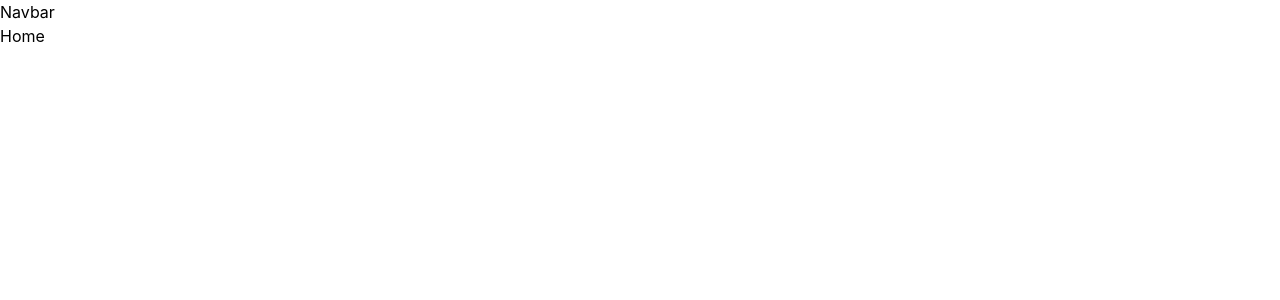
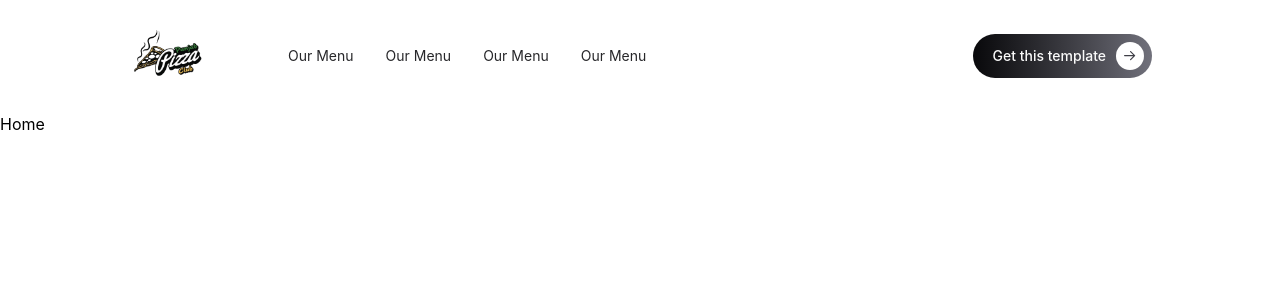
Before and after one commit to hassaanhaider88/PunjabPizzaClub, a React (Vite) app in the folder FrontEnd/: page / in a window 1280 px wide. Shown: the top 300 px of the page. Built offline with nearby package versions, Linux system fonts and the light colour scheme.

Commit message:
working on navbar

```diff
--- a/FrontEnd/src/components/Navbar.jsx
+++ b/FrontEnd/src/components/Navbar.jsx
@@ -1,8 +1,86 @@
-import React from "react";
-import { toast } from "react-toastify";
+import { MdOutlineKeyboardArrowDown } from "react-icons/md";
+import React, { useState } from "react";
+import { Link } from "react-router-dom";
+const Navbar = () => {
+  const [menuOpen, setMenuOpen] = useState(false);
 
-const Navbar = () => {
-  return <div onClick={() => toast.success("CLick working...")}>Navbar</div>;
+  return (
+    <>
+      <nav className="bg-white px-6 md:px-16 lg:px-24 xl:px-32 py-4 flex items-center justify-between relative">
+        <div className="flex items-center gap-20">
+          <Link to={"/"}>
+            <img
+              src="./src/assets/NavBarIcon.png"
+              alt="Punjab Pizza Logo"
+              className="object-coverh-20 w-20"
+            />
+          </Link>
+          <div className="hidden md:flex items-center gap-8">
+            <Link
+              to={"/menu"}
+              className="flex items-center gap-1.5 text-sm text-zinc-800 cursor-pointer bg-transparent border-0 py-2"
+            >
+              Our Menu
+            </Link>
+            <Link
+              to={"/"}
+              className="flex items-center gap-1.5 text-sm text-zinc-800 cursor-pointer bg-transparent border-0 py-2"
+            >
+              Our Menu
+            </Link>
+            <Link
+              to={"/menu"}
+              className="flex items-center gap-1.5 text-sm text-zinc-800 cursor-pointer bg-transparent border-0 py-2"
+            >
+              Our Menu
+            </Link>
+            <Link
+              to={"/menu"}
+              className="flex items-center gap-1.5 text-sm text-zinc-800 cursor-pointer bg-transparent border-0 py-2"
+            >
+              Our Menu
+            </Link>
+          </div>
+        </div>
+
+        <button className="hidden md:flex items-center gap-2.5 bg-linear-to-r from-zinc-950 to-zinc-500 text-zinc-50 hover:text-zinc-200 text-sm font-medium pl-5 pr-2 py-2 rounded-full cursor-pointer border-0">
+          Get this template
+          <span className="size-7 rounded-full bg-white flex items-center justify-center">
+            <svg
+              width="12"
+              height="10"
+              viewBox="0 0 12 10"
+              fill="none"
+              xmlns="http://www.w3.org/2000/svg"
+            >
+              <path
+                d="M.6 4.602h10m-4-4 4 4-4 4"
+                stroke="#3f3f47"
+                strokeWidth="1.2"
+                strokeLinecap="round"
+                strokeLinejoin="round"
+              />
+            </svg>
+          </span>
+        </button>
+
+        <button
+          onClick={() => setMenuOpen(!menuOpen)}
+          className="md:hidden flex flex-col gap-1.5 cursor-pointer bg-transparent border-0 p-1"
+        >
+          <span
+            className={`block w-6 h-0.5 bg-zinc-800 transition-transform ${menuOpen ? "rotate-45 translate-y-2" : ""}`}
+          ></span>
+          <span
+            className={`block w-6 h-0.5 bg-zinc-800 transition-opacity ${menuOpen ? "opacity-0" : ""}`}
+          ></span>
+          <span
+            className={`block w-6 h-0.5 bg-zinc-800 transition-transform ${menuOpen ? "-rotate-45 -translate-y-2" : ""}`}
+          ></span>
+        </button>
+      </nav>
+    </>
+  );
 };
 
 export default Navbar;
--- a/FrontEnd/src/index.css
+++ b/FrontEnd/src/index.css
@@ -1 +1,4 @@
 @import "tailwindcss";
+@theme {
+  --color-brand: #af2a2f;
+}
```
Also changed, not shown: FrontEnd/src/assets/NavBarIcon.png (added).
